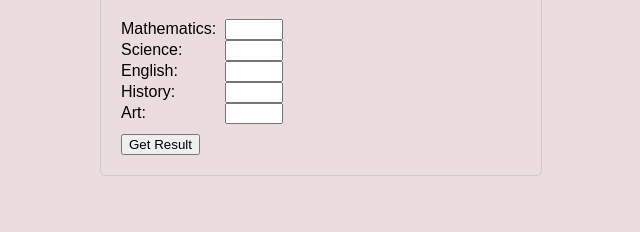
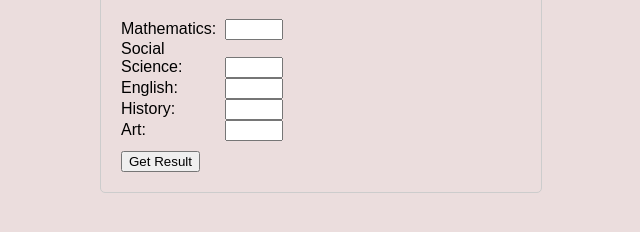
Before and after one commit to Emery-hub/Grade-sheet, a plain HTML site: page index.html in a window 1280 px wide. Shown: the part 132-364 px from the top of the page, without its empty margins (319-959 px from the left). Drawn offline with Linux system fonts and the light colour scheme.

Commit message:
Update index.html
Changed course name to Social science

```diff
--- a/index.html
+++ b/index.html
@@ -20,7 +20,7 @@
             <span id="mathGrade"></span>
         </div>
         <div>
-            <label>Science:</label>
+            <label>Social Science:</label>
             <input type="number" id="scienceScore">
             <span id="scienceGrade"></span>
         </div>
```
